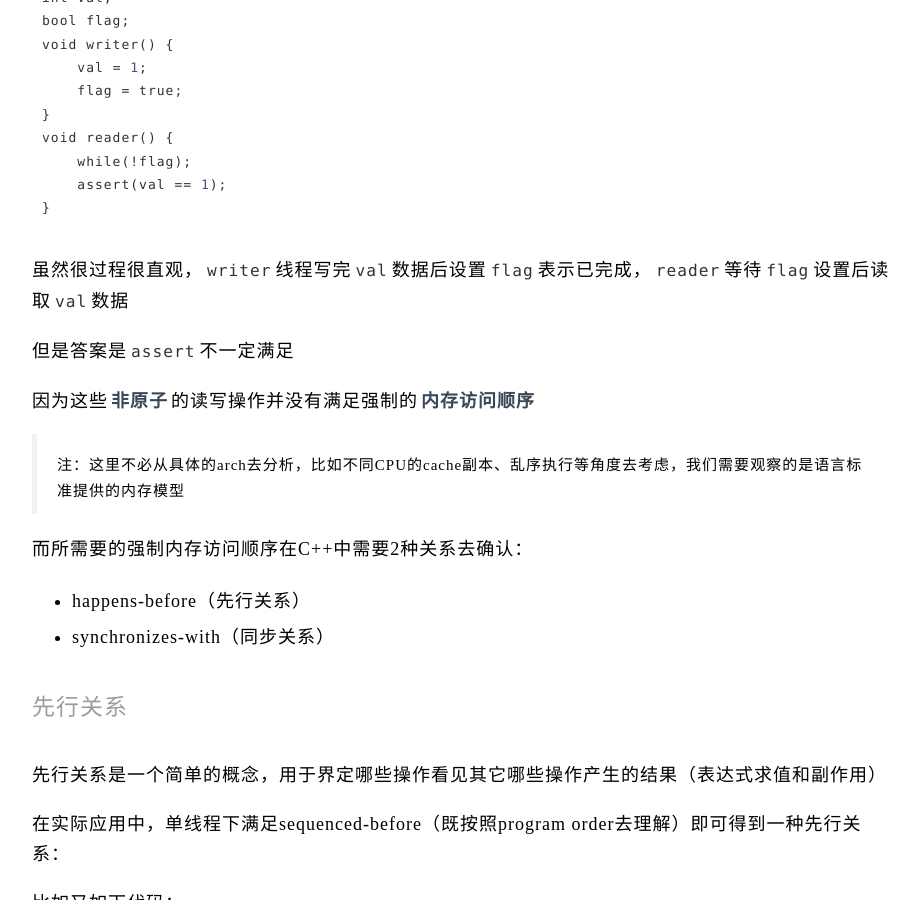
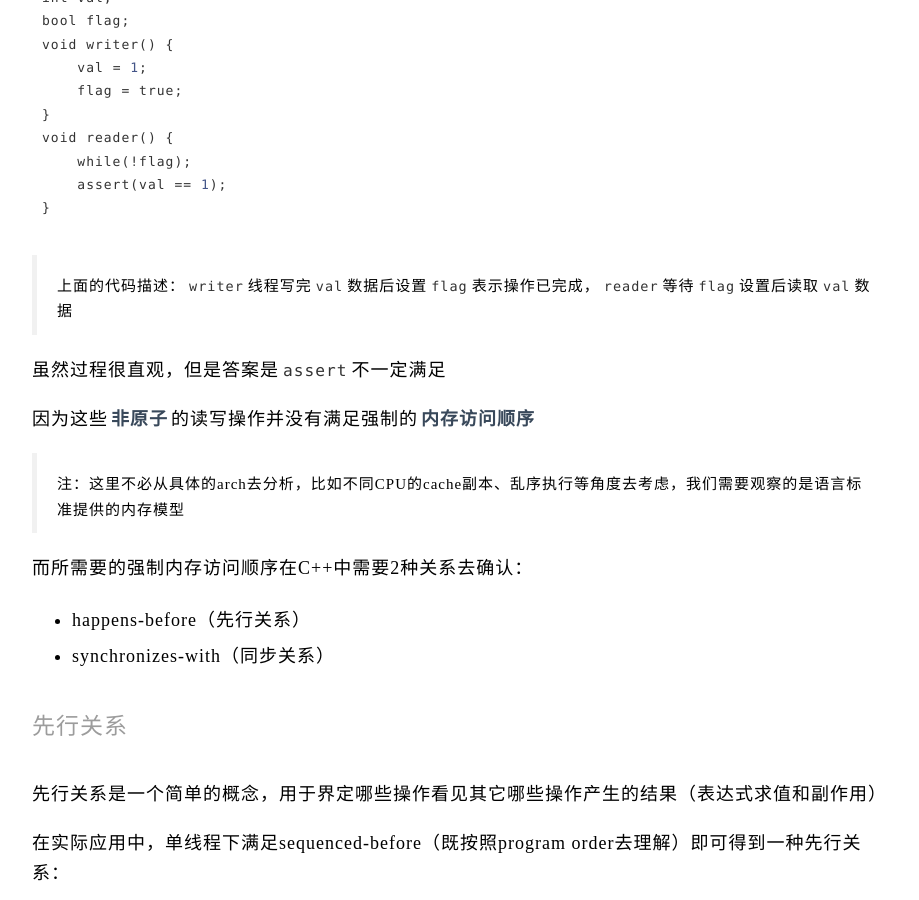
Before and after one commit to Caturra000/Caturra000.github.io, a Jekyll site: the page built from _posts/2023/2023-02-02-cpp-memory-model.md, in a window 1280 px wide and 900 px high, scrolled down 476 px. Shown: the whole window, without its empty margins (178-1097 px from the left). Built offline with Jekyll 4.4.1, drawn with Linux system fonts in a browser that asks for light colours.

Commit message:
update cpp-memory-model: typo fixed

```diff
--- a/_posts/2023/2023-02-02-cpp-memory-model.md
+++ b/_posts/2023/2023-02-02-cpp-memory-model.md
@@ -37,9 +37,9 @@ void reader() {
 
 
 
-虽然很过程很直观，`writer`线程写完`val`数据后设置`flag`表示已完成，`reader`等待`flag`设置后读取`val`数据
+> 上面的代码描述：`writer`线程写完`val`数据后设置`flag`表示操作已完成，`reader`等待`flag`设置后读取`val`数据
 
-但是答案是`assert`不一定满足
+虽然过程很直观，但是答案是`assert`不一定满足
 
 因为这些**非原子**的读写操作并没有满足强制的**内存访问顺序**
 
```
